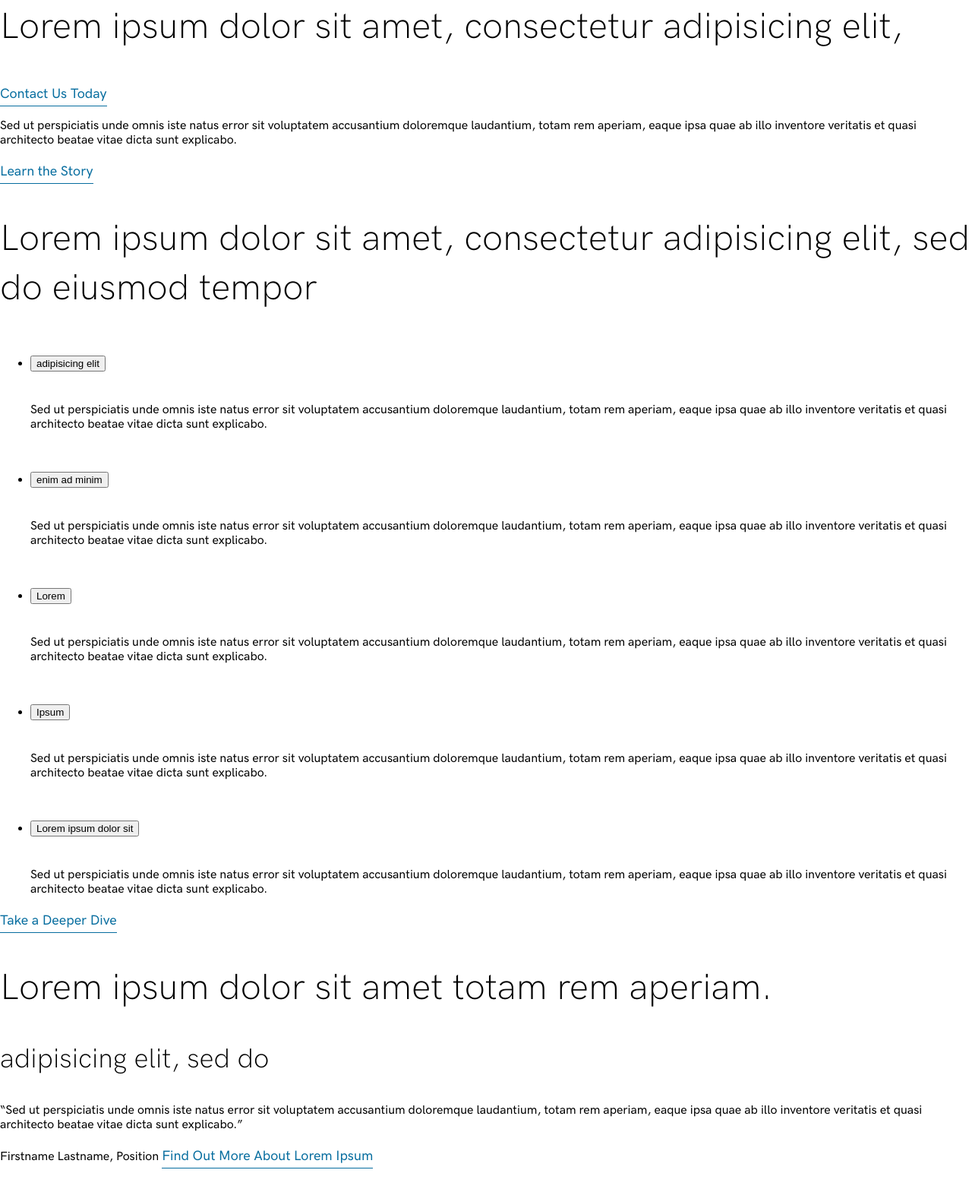
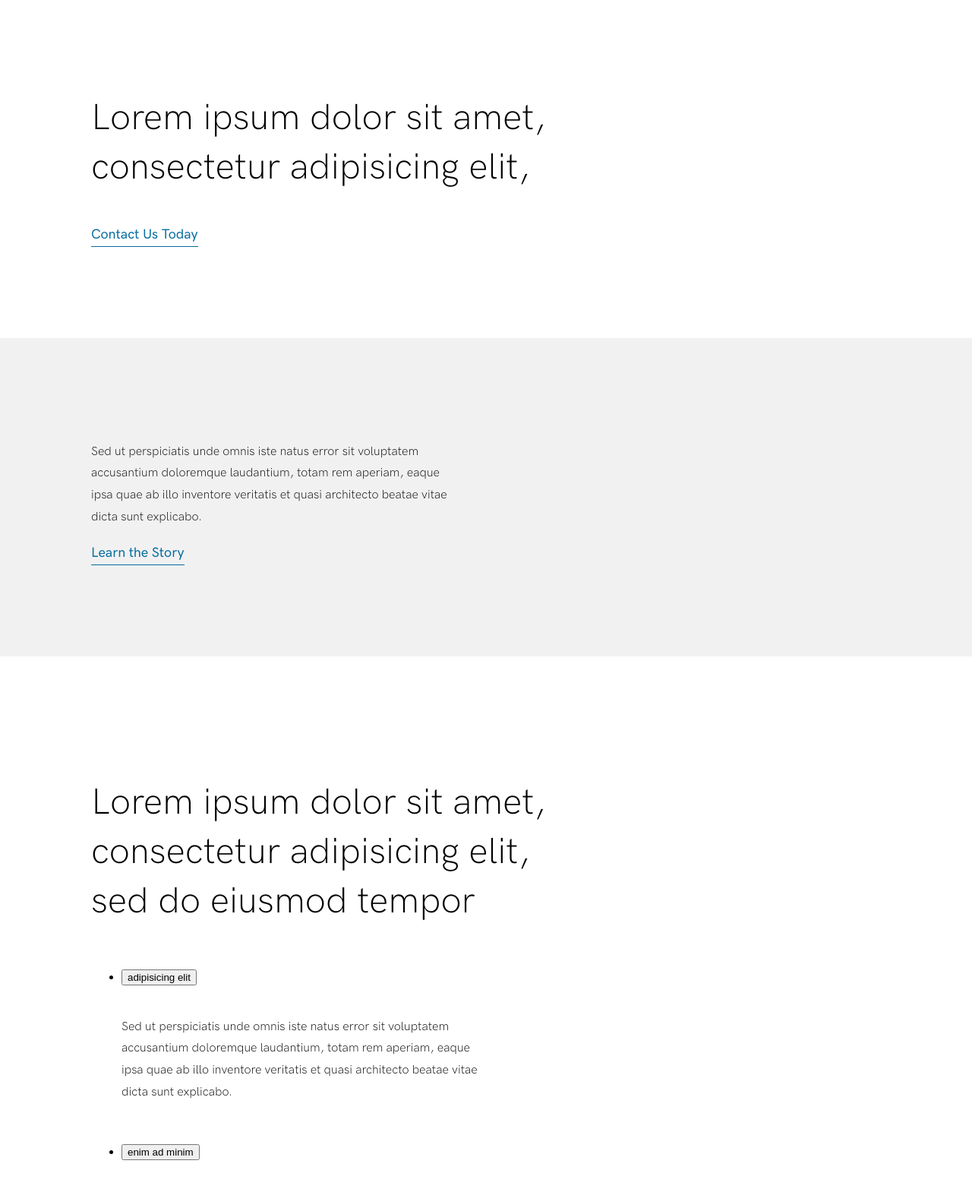
Before and after one commit to jessicargleason/lorem-ipsum-challenge, a website: page index.html in a window 1280 px wide. Shown: the part 199-1764 px from the top of the page at 76% size. Drawn offline with Linux system fonts and the light colour scheme; files whose address does not match are found by name.

Commit message:
Basic shared styling for sections

```diff
--- a/index.html
+++ b/index.html
@@ -34,6 +34,8 @@
                 <section>
                     <h1>Lorem ipsum dolor sit amet, consectetur adipisicing elit, </h1>
                     <a href="#" class="cta-link">Contact Us Today</a>
+                </section>
+                <section class="bg-neutral">
                     <p>Sed ut perspiciatis unde omnis iste natus error sit voluptatem accusantium doloremque laudantium, totam rem aperiam, eaque ipsa quae ab illo inventore veritatis et quasi architecto beatae vitae dicta sunt explicabo.</p>
                     <a href="#" class="cta-link">Learn the Story</a>
                 </section>
@@ -73,7 +75,7 @@
                     </ul>
                     <a href="#" class="cta-link">Take a Deeper Dive</a>
                 </section>
-                <section>
+                <section class="bg-neutral">
                     <h2>Lorem ipsum dolor sit amet totam rem aperiam.</h2>
                     <h3>adipisicing elit, sed do</h3>
                     <p>“Sed ut perspiciatis unde omnis iste natus error sit voluptatem accusantium doloremque laudantium, totam rem aperiam, eaque ipsa quae ab illo inventore veritatis et quasi architecto beatae vitae dicta sunt explicabo.”</p>
@@ -124,7 +126,7 @@
                     </ul>
                     <a href="#" class="cta-link">See How Lorem...</a>
                 </section>
-                <section>
+                <section class="bg-tertiary">
                     <h2>We work with lorem ipsum dolor.</h2>
                     <h3>Tempor incididunt</h3>
                     <a href="#" class="cta-link">Ut aliquip ex ea </a>
@@ -151,7 +153,7 @@
                         <li>LOGO</li>
                     </ul>
                 </section>
-                <section>
+                <section class="bg-neutral">
                     <h2>Lorem ipsum dolor sit amet totam rem aperiam.</h2>
                     <h3>eiusmod</h3>
                     <p>“Sed ut perspiciatis unde omnis iste natus error sit voluptatem accusantium doloremque laudantium, totam rem aperiam, eaque ipsa quae ab illo inventore veritatis et quasi architecto beatae vitae dicta sunt explicabo.”</p>
--- a/sass/_base.scss
+++ b/sass/_base.scss
@@ -15,3 +15,13 @@ body {
     margin: auto;
     outline: 1px solid green;
 }
+
+section {
+    padding: 120px;
+}
+
+p {
+    max-width: 480px;
+    line-height: 1.8;
+    font-weight: 300;
+}
--- a/sass/_colors.scss
+++ b/sass/_colors.scss
@@ -1,6 +1,14 @@
 $primary: #066D9F; //blue
 $secondary: #F33437; //red
 $tertiary: #EEDD23; //yellow
-$neutral: #979797; //gray
+$neutral: #F1F1F1; //gray
 $neutral-dark: #767676; //dark gray
 $dark: #000; //black
+
+.bg-neutral {
+    background-color: $neutral;
+}
+
+.bg-tertiary {
+    background-color: $tertiary;
+}
--- a/sass/_typography.scss
+++ b/sass/_typography.scss
@@ -23,6 +23,7 @@
       font-size: 3rem;
       line-height: 4.063rem;
       color: #000;
+      max-width: 650px;
   }
 
   h3 {
```
Also changed, not shown: css/site.css.
